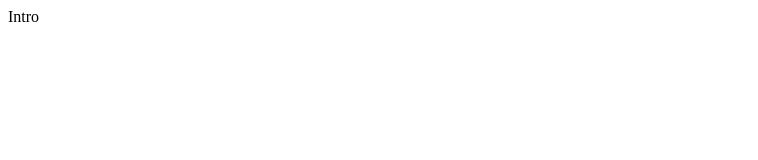
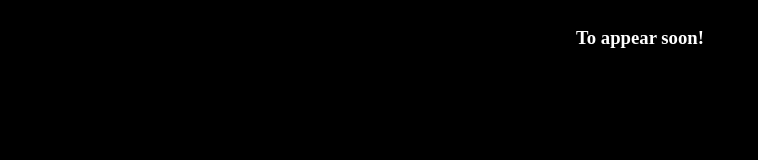
Before and after one commit to byyordanov/byyordanov.github.io, a plain HTML site: page ITH/page4_89025a28-0240-4983-848f-57b8e3f2ed75.html in a window 1280 px wide. Shown: the whole page, without its empty margins (0-758 px from the left). Drawn offline with Linux system fonts and the light colour scheme.

Commit message:
fix typos

```diff
--- a/ITH/page4_89025a28-0240-4983-848f-57b8e3f2ed75.html
+++ b/ITH/page4_89025a28-0240-4983-848f-57b8e3f2ed75.html
@@ -2,9 +2,14 @@
 <html lang="en">
 <head>
   <meta charset="utf-8">
-  <title>Islington Treasure Hund</title>
+  <title>Islington Treasure Hunt</title>
 </head>
-<body>
+<body style="background-color:black; text-align:center">
+<div style="width:30%; position: fixed; left:35%">
+<font color="white">
+<h3>To appear soon!</h3>
+
+<div>
+</font>
 </body>
-Intro
 </html>
```
Also changed, not shown: ITH/intro_c0235564-1491-4237-863f-cda262bc1e12.html (+1 -1 lines), ITH/page1_6babe6c4-9785-45c0-be40-0a2c35422036.html (+1 -1 lines), ITH/page2_4fd000a9-216f-42ff-80a1-7cf787016ac8.html (+1 -1 lines), ITH/page3_8d092d61-3a1f-42d4-bea4-4cf68a19f206.html (+1 -1 lines).
